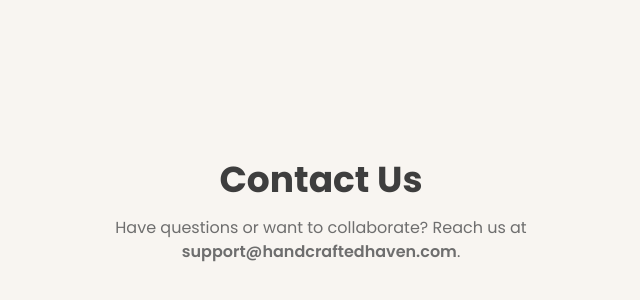
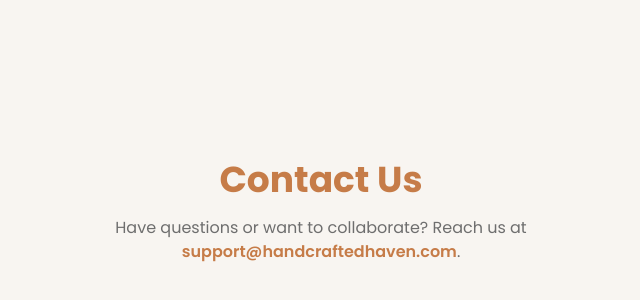
Before and after one commit to tympush/wdd430-team_05-group_project, a Next.js app: page /contact in a window 1280 px wide. Shown: the part 188-488 px from the top of the page, without its empty margins (319-959 px from the left). Built offline with nearby package versions, Linux system fonts and the light colour scheme.

Commit message:
small changes

```diff
--- a/app/contact/page.tsx
+++ b/app/contact/page.tsx
@@ -1,12 +1,12 @@
 export default function ContactPage() {
   return (
     <div className="min-h-screen flex flex-col items-center justify-center bg-(--color-background) text-center px-6">
-      <h1 className="text-4xl font-bold text-(--color-primary)] mb-4">
+      <h1 className="text-4xl font-bold text-(--color-primary) mb-4">
         Contact Us
       </h1>
       <p className="max-w-2xl text-(--color-secondary-text)">
         Have questions or want to collaborate? Reach us at
-        <span className="font-semibold text-(--color-primary)]"> support@handcraftedhaven.com</span>.
+        <span className="font-semibold text-(--color-primary)"> support@handcraftedhaven.com</span>.
       </p>
     </div>
   );
```
